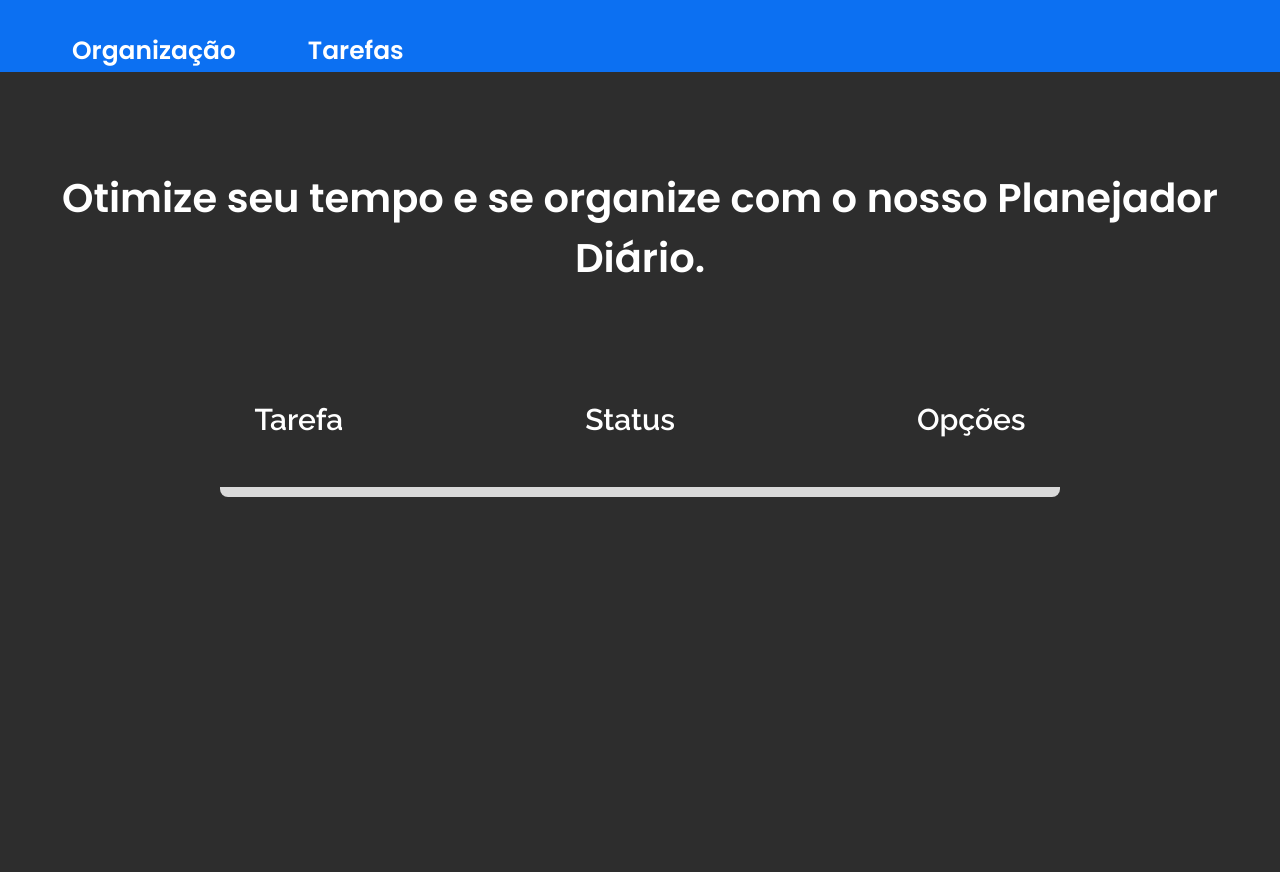
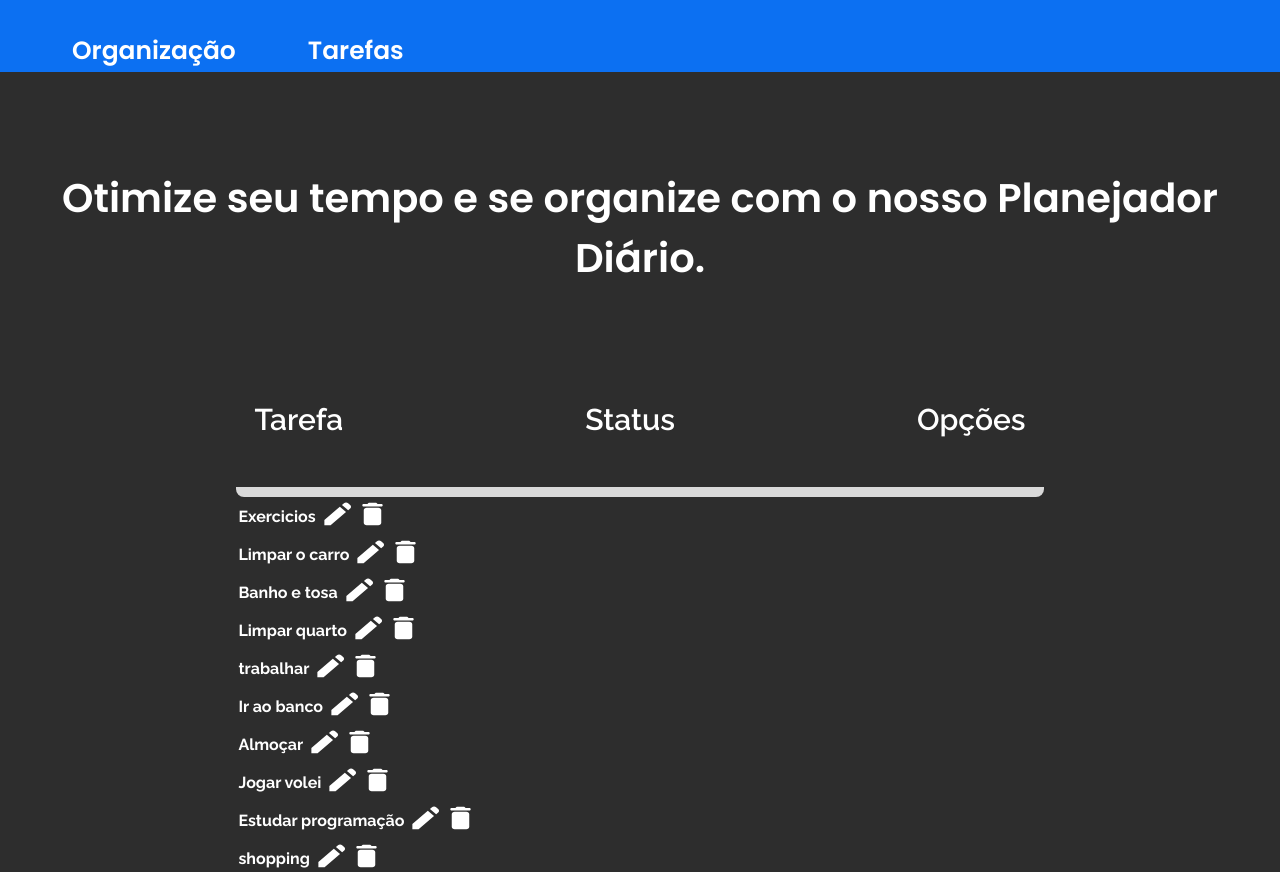
Before and after one commit to edu-lauer/task-react, a React (Vite) app in the folder Task-Organizer/: page / in a window 1280 px wide. Built offline with nearby package versions, Linux system fonts and the light colour scheme.

Commit message:
LineTable component added without style

```diff
--- a/Task-Organizer/src/components/LineTable/LineTable.jsx
+++ b/Task-Organizer/src/components/LineTable/LineTable.jsx
@@ -1,13 +1,18 @@
 import React from "react"
 import './lineTable.scss'
-
+import editImg from '../../assets/img/edit.svg'
+import deleteImg from '../../assets/img/delete.svg'
+import addImg from '../../assets/img/add.svg'
 
 const LineTable = ({ data }) => {
     return (
-        <tr>
-            <th>Tarefa</th>
-            <th>Status</th>
-            <th>Opções</th>
+        <tr className="itemToDo">
+            <th className="itemToDo__title">{data.title}</th>
+            <th className="itemToDo__status">{data.completed}</th>
+            <th className="itemToDo__options">
+                <img className="itemToDo__option-edit" src={editImg} alt="" />
+                <img className="itemToDo__option-delete" src={deleteImg} alt="" />
+            </th>
         </tr>
     )
 }
--- a/Task-Organizer/src/components/LineTable/lineTable.scss
+++ b/Task-Organizer/src/components/LineTable/lineTable.scss
@@ -0,0 +1 @@
+@use "../../sass/variables" as *;
--- a/Task-Organizer/src/components/Table/Table.jsx
+++ b/Task-Organizer/src/components/Table/Table.jsx
@@ -13,9 +13,9 @@ const Table = ({ data }) => {
                     <th className="mainContainer__table-thirdColumn">Opções</th>
                 </tr>
                 {
-                    data.map((task) => {
-                        <LineTable key={task.id} data={task} />
-                    })
+                    data.map((task) => (
+                        <LineTable key={task.id} data={task}/>
+                    ))
                 }
             </table>
         </section>
--- a/Task-Organizer/src/components/Table/table.scss
+++ b/Task-Organizer/src/components/Table/table.scss
@@ -15,7 +15,7 @@
     }
 
     &__table {
-        display: flex;
+        display: grid;
         justify-content: center;
         padding-top: 7rem;
     }
@@ -32,11 +32,7 @@
     }
 
     &__table-firstLine:first-child {
-        padding-left: 2rem;
-    }
-
-    &__table-firstLine:last-child {
-        padding-right: 2rem;
+        padding-left: 1rem;
     }
 
     &__table-firstColumn,
@@ -52,4 +48,8 @@
     &__table-thirdColumn {
         padding-left: 15rem;
     }
+
+    &__table-thirdColumn {
+        padding-right: 1rem;
+    }
 }
```
